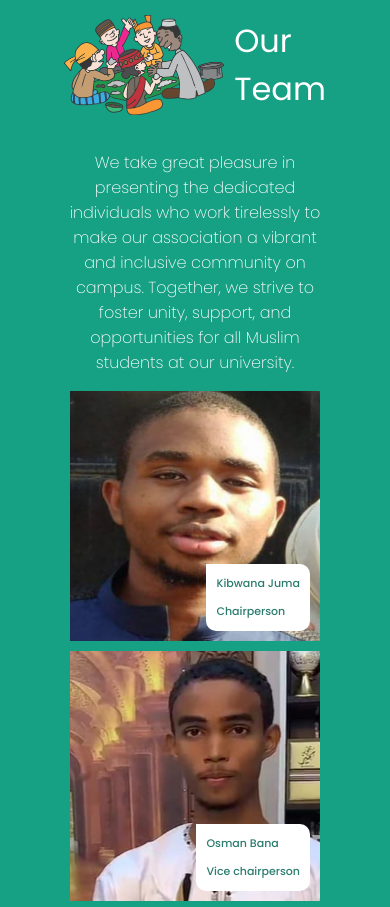
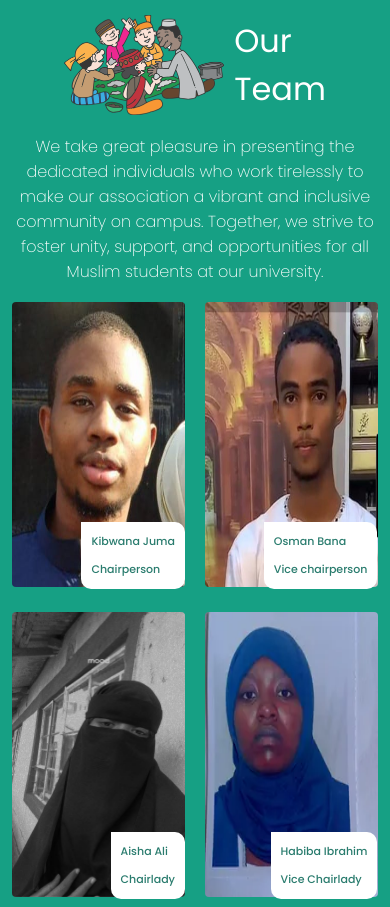
Before and after one commit to waregamo/MUMSA, a plain HTML site: page about.html in a window 390 px wide. Shown: the part 2100-3007 px from the top of the page. Drawn offline with nearby package versions, Linux system fonts and the light colour scheme.

Commit message:
update about.css

```diff
--- a/css/about.css
+++ b/css/about.css
@@ -181,6 +181,13 @@ li a{
         color: #fff;
     }
 
+
+    .content{
+        padding: 0 10px;
+        margin: 0;
+        margin-bottom: 10px;
+    }
+
     .about-container{
         padding-top: 5px;
     }
@@ -216,28 +223,27 @@ li a{
     }
 
     .teams .member{
-        height: 250px;
-        width: 250px;
+        height: 300px;
+        width: 48%;
         overflow: hidden;
         display: flex;
         flex-direction: column;
         justify-content: center;
         align-items: center;
         position: relative;
-        background-color: red;
     }
 
     .teams .member img{
-        height: 270px;
-        width: 270px;
+        height: 95%;
+        width: 95%;
         border-radius: 4px;
     }
 
     .teams .member .info{
         background-color: #fff;
         position: absolute;
-        bottom: 10px;
-        right: 10px;
+        bottom: 5px;
+        right: 5px;
         padding: 0 10px;
         border-radius: 0 10px 10px 10px;
         cursor: pointer;
```
